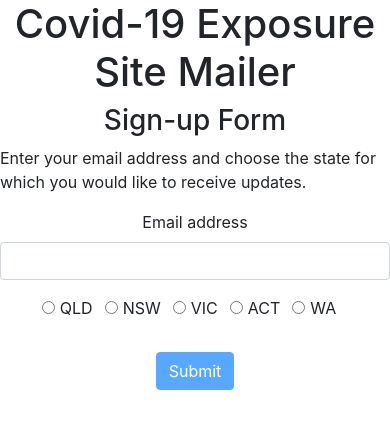
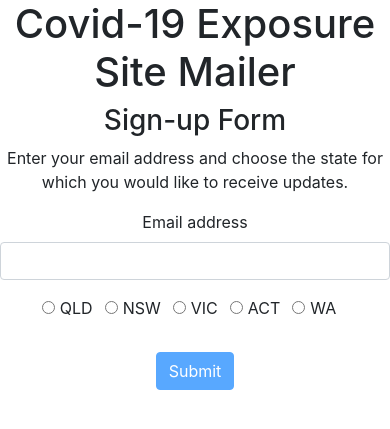
Before and after one commit to adamgrbac/contact-tracing-signup, a Flask app: page / in a window 390 px wide. Shown: the top 429 px of the page. Run offline with Flask 2, Linux system fonts and the light colour scheme; parts of the project's set-up code (start-up, migrations or seed data) failed here and were passed over; some libraries are stand-ins or nearby versions.

Commit message:
Center text for mobile

```diff
--- a/templates/index.html
+++ b/templates/index.html
@@ -21,8 +21,8 @@
 	<body>
 		<div id="headerText">
 			<h1 class="d-flex justify-content-center text-center">Covid-19 Exposure Site Mailer</h1>
-			<h3 class="d-flex justify-content-center">Sign-up Form</h3>
-			<p class="d-flex justify-content-center">Enter your email address and choose the state for which you would like to receive updates.</p>
+			<h3 class="d-flex justify-content-center text-center">Sign-up Form</h3>
+			<p class="d-flex justify-content-center text-center">Enter your email address and choose the state for which you would like to receive updates.</p>
 		</div>
 		<form method="post" action="submit">
 			<div class="row">
```
